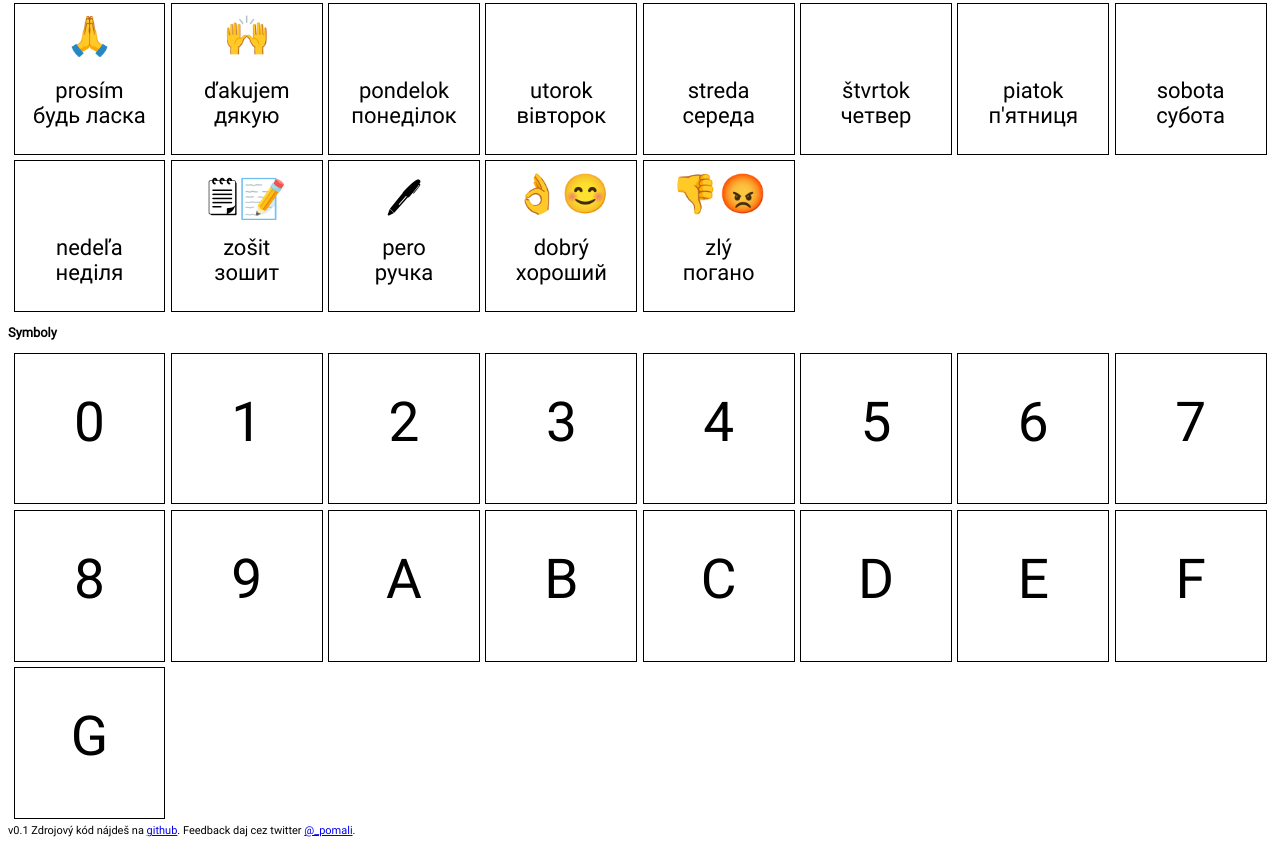
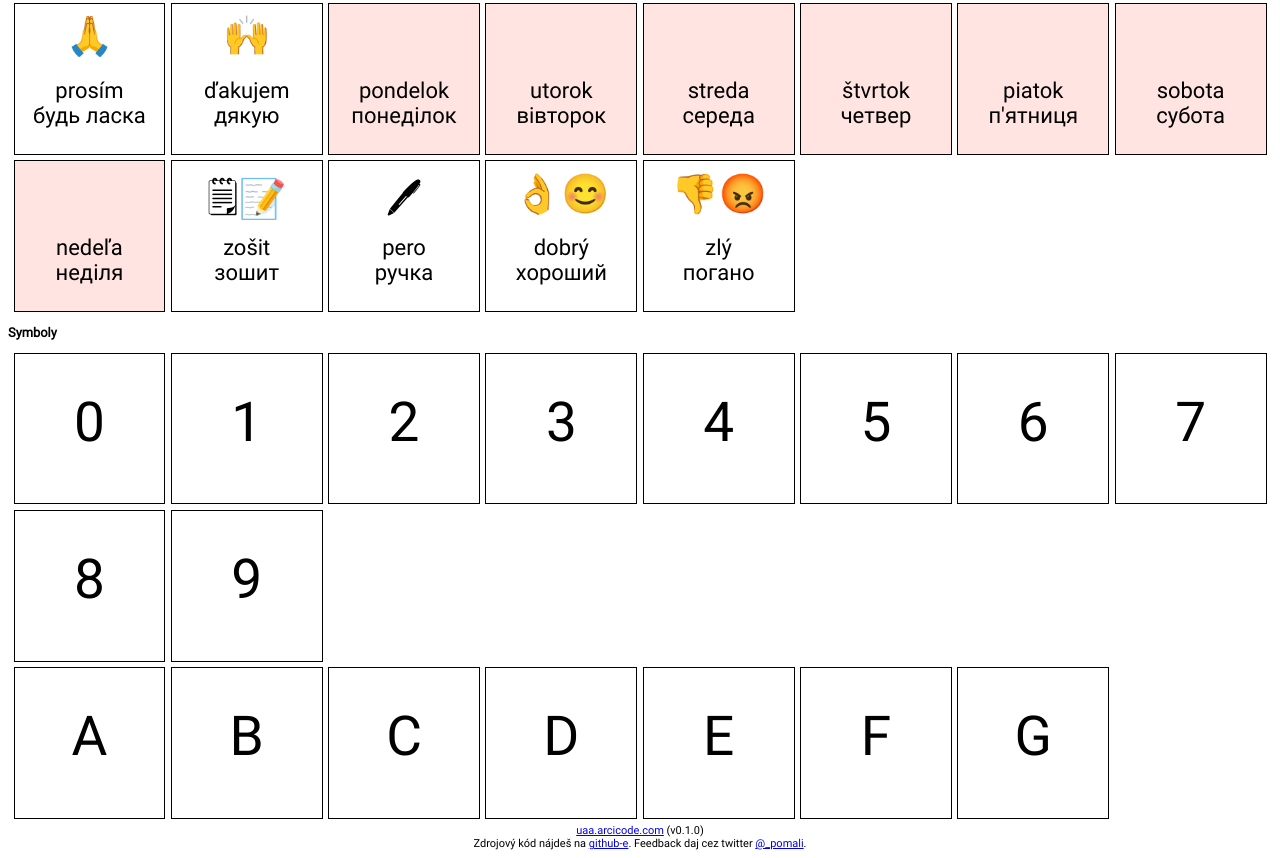
Before and after one commit to pomali/ukazuj-ua, an Eleventy site: page index.njk in a window 1280 px wide. Shown: the part 1131-1989 px from the top of the page. Built offline with nearby package versions, Linux system fonts and the light colour scheme; Eleventy itself is replaced by a stand-in of ours; files that its build step writes are made by us from their sources.

Commit message:
Add color, update css, scripts

```diff
--- a/_data/dictionary.json
+++ b/_data/dictionary.json
@@ -3,32 +3,72 @@
     "sk": "áno",
     "ua": "Так",
     "img": "",
-    "emoji": "✔️"
+    "emoji": "✔️",
+    "color": "white"
   },
   {
     "sk": "nie",
     "ua": "ні",
     "img": "",
-    "emoji": "❌"
+    "emoji": "❌",
+    "color": "white"
   },
   {
     "sk": "neviem",
     "ua": "не знаю",
     "img": "",
-    "emoji": "❔"
+    "emoji": "❔",
+    "color": "white"
   },
   {
     "sk": "dom",
     "ua": "Будинок",
     "ua_alt": ["Дім"],
     "img": "",
-    "emoji": "🏠"
+    "emoji": "🏠",
+    "color": "honeydew"
   },
   {
     "sk": "trieda",
     "ua": "клас",
     "img": "",
-    "emoji": "👦🪑🧑‍🏫"
+    "emoji": "👦🪑🧑‍🏫",
+    "color": "honeydew"
+  },
+  {
+    "sk": "škola",
+    "ua": "Школу",
+    "img": "",
+    "emoji": "🏫",
+    "color": "honeydew"
+  },
+  {
+    "sk": "chodba",
+    "ua": "коридор",
+    "img": "",
+    "emoji": "",
+    "color": "honeydew"
+  },
+  {
+    "sk": "miestnosť",
+    "ua": "кімната",
+    "img": "",
+    "emoji": "",
+    "color": "honeydew"
+  },
+  {
+    "sk": "záchod",
+    "ua": "туалет",
+    "img": "",
+    "emoji": "🚽",
+    "color": "honeydew"
+  },
+  {
+    "sk": "dvere",
+    "ua": "двері",
+    "img": "",
+    "emoji": "🚪",
+    "color": "honeydew"
   },
   {
     "sk": "preukaz",
@@ -37,76 +77,22 @@
     "emoji": "🛂🪪"
   },
   {
-    "sk": "škola",
-    "ua": "Школу",
-    "img": "",
-    "emoji": "🏫"
-  },
-  {
     "sk": "formulár",
     "ua": "опитувальник",
     "img": "",
     "emoji": "📝"
   },
   {
-    "sk": "chodba",
-    "ua": "коридор",
+    "sk": "jazyk",
+    "ua": "мову",
     "img": "",
-    "emoji": ""
+    "emoji": "🇺🇦👅🇸🇰"
   },
   {
-    "sk": "miestnosť",
-    "ua": "кімната",
+    "sk": "domáca úloha",
+    "ua": "Домашня робота",
     "img": "",
-    "emoji": ""
-  },
-  {
-    "sk": "záchod",
-    "ua": "туалет",
-    "img": "",
-    "emoji": "🚽"
-  },
-  {
-    "sk": "dvere",
-    "ua": "двері",
-    "img": "",
-    "emoji": "🚪"
-  },
-  {
-    "sk": "hodina (vyučovacia)",
-    "ua": "урок",
-    "img": "",
-    "emoji": "👦⏳👩‍🏫"
-  },
-  {
-    "sk": "obed",
-    "ua": "обід",
-    "img": "",
-    "emoji": "🍽🍲🍝"
-  },
-  {
-    "sk": "lyžica",
-    "ua": "ложка",
-    "img": "",
-    "emoji": "🥄"
-  },
-  {
-    "sk": "vydlička",
-    "ua": "ящірка",
-    "img": "",
-    "emoji": "🍴"
-  },
-  {
-    "sk": "nôž",
-    "ua": "ніж",
-    "img": "",
-    "emoji": "🍴"
-  },
-  {
-    "sk": "tanier",
-    "ua": "тарілка",
-    "img": "",
-    "emoji": "🍽"
+    "emoji": "📄"
   },
   {
     "sk": "papuče",
@@ -127,6 +113,47 @@
     "emoji": "👩‍🏫"
   },
   {
+    "sk": "hodina (vyučovacia)",
+    "ua": "урок",
+    "img": "",
+    "emoji": "👦⏳👩‍🏫"
+  },
+  {
+    "sk": "obed",
+    "ua": "обід",
+    "img": "",
+    "emoji": "🍽🍲🍝",
+    "color": "antiquewhite"
+  },
+  {
+    "sk": "lyžica",
+    "ua": "ложка",
+    "img": "",
+    "emoji": "🥄",
+    "color": "antiquewhite"
+  },
+  {
+    "sk": "vydlička",
+    "ua": "ящірка",
+    "img": "",
+    "emoji": "🍴",
+    "color": "antiquewhite"
+  },
+  {
+    "sk": "nôž",
+    "ua": "ніж",
+    "img": "",
+    "emoji": "🍴",
+    "color": "antiquewhite"
+  },
+  {
+    "sk": "tanier",
+    "ua": "тарілка",
+    "img": "",
+    "emoji": "🍽",
+    "color": "antiquewhite"
+  },
+  {
     "sk": "autobus",
     "ua": "автобус",
     "img": "",
@@ -137,18 +164,6 @@
     "ua": "трамвай",
     "img": "",
     "emoji": "🚋"
-  },
-  {
-    "sk": "domáca úloha",
-    "ua": "Домашня робота",
-    "img": "",
-    "emoji": "📄"
-  },
-  {
-    "sk": "jazyk",
-    "ua": "мову",
-    "img": "",
-    "emoji": "👅"
   },
   {
     "sk": "pred",
@@ -282,19 +297,22 @@
     "sk": "von",
     "ua": "зовні",
     "img": "",
-    "emoji": "🏠→🌳"
+    "emoji": "🏠→🌳",
+    "color": "honeydew"
   },
   {
     "sk": "dvor",
     "ua": "дворик",
     "img": "",
-    "emoji": "🌳⚽️🏟"
+    "emoji": "🌳⚽️🏟",
+    "color": "honeydew"
   },
   {
     "sk": "dnu",
     "ua": "дну",
     "img": "",
-    "emoji": "🌳→🏠"
+    "emoji": "🌳→🏠",
+    "color": "honeydew"
   },
   {
     "sk": "cez",
@@ -355,43 +373,50 @@
     "sk": "pondelok",
     "ua": "понеділок",
     "img": "",
-    "emoji": ""
+    "emoji": "",
+    "color": "mistyrose"
   },
   {
     "sk": "utorok",
     "ua": "вівторок",
     "img": "",
-    "emoji": ""
+    "emoji": "",
+    "color": "mistyrose"
   },
   {
     "sk": "streda",
     "ua": "середа",
     "img": "",
-    "emoji": ""
+    "emoji": "",
+    "color": "mistyrose"
   },
   {
     "sk": "štvrtok",
     "ua": "четвер",
     "img": "",
-    "emoji": ""
+    "emoji": "",
+    "color": "mistyrose"
   },
   {
     "sk": "piatok",
     "ua": "п'ятниця",
     "img": "",
-    "emoji": ""
+    "emoji": "",
+    "color": "mistyrose"
   },
   {
     "sk": "sobota",
     "ua": "субота",
     "img": "",
-    "emoji": ""
+    "emoji": "",
+    "color": "mistyrose"
   },
   {
     "sk": "nedeľa",
     "ua": "неділя",
     "img": "",
-    "emoji": ""
+    "emoji": "",
+    "color": "mistyrose"
   },
 
   {
--- a/_data/symbols.json
+++ b/_data/symbols.json
@@ -1,19 +1,4 @@
 [
-  "0",
-  "1",
-  "2",
-  "3",
-  "4",
-  "5",
-  "6",
-  "7",
-  "8",
-  "9",
-  "A",
-  "B",
-  "C",
-  "D",
-  "E",
-  "F",
-  "G"
+  ["0", "1", "2", "3", "4", "5", "6", "7", "8", "9"],
+  ["A", "B", "C", "D", "E", "F", "G"]
 ]
--- a/_includes/footer.njk
+++ b/_includes/footer.njk
@@ -1,5 +1,9 @@
-<div>
-    v0.1
-    Zdrojový kód nájdeš na <a href="https://github.com/pomali/ukazuj-ua">github</a>.
+<div class="footer">
+    <div>
+        <a href="https://uaa.arcicode.com/">uaa.arcicode.com</a> (v{% version %})
+    </div>
+    <div>
+    Zdrojový kód nájdeš na <a href="https://github.com/pomali/ukazuj-ua">github-e</a>.
     Feedback daj cez twitter <a href="https://twitter.com/_pomali">@_pomali</a>.
+    </div>
 </div>
--- a/index.njk
+++ b/index.njk
@@ -4,7 +4,7 @@
         <meta charset="utf-8">
         <meta name="viewport" content="width=device-width, initial-scale=1">
 
-        <title>Ukrajinsko-Slovenský obrazkový slovník</title>
+        <title>Ukazuj-UA - Ukrajinsko-Slovenský obrazkový slovník</title>
         <meta name="description" content="Ukrajinsko-Slovenský obrazkový slovník">
         <meta name="author" content="pom">
 
@@ -19,45 +19,14 @@
         <link rel="apple-touch-icon" href="/apple-touch-icon.png">
 
         <link  rel="stylesheet" href="/static/style.css">
-
-        <link  rel="stylesheet" href="/static/print.css" media="print" >
-
-        <style>
-            .card-grid {
-                display: grid;
-                margin: 0.5em;
-                grid-template-columns: repeat(auto-fill, minmax(13em, 1fr));
-                gap: 0.5rem;
-            }
-            .card:is(a, a:hover, a:visited, a:link, div) {
-                display: block;
-
-                color: black;
-                text-decoration: none;
-
-                border: 1px solid;
-                {# aspect-ratio: 0.7071085624; /* a4 aspect ratio */ #}
-                aspect-ratio: 1;
-                text-align: center;
-                overflow: auto;
-                break-inside: avoid;
-            }
-            .card .emoji {
-                font-size: 3.5em;
-                height: 5rem;
-                margin: 0.25em 0;
-                max-width: 100%;
-                overflow: auto;
-            }
-            .card .word {
-                font-size: 2em;
-            }
-            .card.symbol {
-                font-size: 5em;
-                line-height: 2.5em;
-                text-align: center;
-            }
-        </style>
+        <link  rel="stylesheet" href="/static/print.css" media="print">
+        <link  rel="stylesheet" href="/static/screen.css" media="screen">
+        <script>
+            if ("serviceWorker" in navigator)
+                navigator
+                    .serviceWorker
+                    .register("/service-worker.js");
+        </script>
     </head>
 
     <body>
@@ -68,7 +37,7 @@
 
         <div class="card-grid">
             {%- for word in dictionary -%}
-                <a href="/slovo/{{ word.sk | slug }}/" class="card">
+                <a href="/slovo/{{ word.sk | slug }}/" class="card {{word.color}}">
                     <div class="emoji">{{ word.emoji }}</div>
                     <div class="image">{{ word.img }}</div>
                     <div class="lang-sk word">{{ word.sk }}</div>
@@ -78,13 +47,16 @@
         </div>
 
         <h3>Symboly</h3>
+
+        {%- for group in symbols -%}
             <div class="card-grid">
-            {%- for s in symbols -%}
+                {%- for s in group -%}
                     <div class="card symbol">
                         {{s}}
                     </div>
                 {%- endfor -%}
             </div>
+        {%- endfor -%}
 
         {%- include "footer.njk" -%}
 
--- a/single.njk
+++ b/single.njk
@@ -29,7 +29,7 @@ permalink: "slovo/{{ word.sk | slug }}/"
 
         <link  rel="stylesheet" href="/static/print.css" media="print" >
         <style>
-            .card {
+            .single-card {
                 font-size: 2em;
                 margin: auto;
 
@@ -41,21 +41,21 @@ permalink: "slovo/{{ word.sk | slug }}/"
                 text-align: center;
                 overflow: auto;
             }
-            .card .emoji {
+            .single-card .emoji {
                 font-size: 3.5em;
                 margin: 0.25em 0;
                 max-width: 100%;
                 overflow: auto;
             }
-            .card .words {
+            .single-card .words {
                 text-align: left;
                 margin: auto;
                 width: fit-content;
             }
-            .card .word {
+            .single-card .word {
                 font-size: 2em;
             }
-            .card .word .t {
+            .single-card .word .t {
                 margin-left: 0.25em;
                 margin-right: 1em;
             }
@@ -63,28 +63,34 @@ permalink: "slovo/{{ word.sk | slug }}/"
                 display: inline-block;
             }
         </style>
+        <script>
+            if ("serviceWorker" in navigator)
+                navigator
+                    .serviceWorker
+                    .register("/service-worker.js");
+        </script>
     </head>
 
     <body>
         <div  class="toolbox">
             <a href="/">⏎späť</a>
-            <button class="share">✉️zdieľaj</button>
+            <a class="share" href="mailto:?subject=Ukrajinsko-Slovensk%C3%BD%20obrazkov%C3%BD%20slovn%C3%ADk&amp;body=Vysk%C3%BA%C5%A1aj%20uaa.arcicode.com" target="_blank" rel="noopener noreferrer">✉️zdieľaj</a>
         </div>
 
         <div>
-            <div class="card">
+            <div class="single-card">
                 <div class="emoji">{{ word.emoji }}</div>
                 <div class="image">{{ word.img }}</div>
                 <div class="words">
                     <div class="lang-sk word">🇸🇰<span class="t">{{ word.sk }}</span>
                         <div class="links">
-                            <a href="https://translate.google.com/?sl=uk&amp;text={{word.sk}}" title="Google Translate">🔉</a>
+                            <a href="https://translate.google.com/?q={{word.sk}}&amp;sl=sk&amp;tl=uk" title="Google Translate">🔉</a>
                             <a href="https://www.google.com/search?q={{word.sk}}&amp;tbm=isch">🖼</a>
                         </div>
                     </div>
                     <div class="lang-ua word">🇺🇦<span class="t">{{ word.ua }}</span>
                         <div class="links">
-                            <a href="https://translate.google.com/?sl=uk&amp;text={{word.ua}}" title="Google Translate">🔉</a>
+                            <a href="https://translate.google.com/?q={{word.ua}}&amp;sl=uk&amp;tl=sk" title="Google Translate">🔉</a>
                             <a href="https://www.google.com/search?q={{word.ua}}&amp;tbm=isch">🖼</a>
                         </div>
                     </div>
--- a/static/print.css
+++ b/static/print.css
@@ -1,3 +1,6 @@
+html {
+  font-size: 9pt;
+}
 .toolbox {
   display: none;
 }
@@ -11,4 +14,19 @@ a:visited {
 
 .card {
   break-inside: avoid;
+  /* width: 12em; */
 }
+/* .card-grid {
+  display: flex;
+  flex-wrap: wrap;
+  gap: 0.3em;
+  margin: 0.5em;
+  break-inside: auto;
+} */
+.card.symbol {
+  width: 3em;
+}
+
+.single-card .links {
+  display: none;
+}
--- /dev/null
+++ b/static/screen.css
@@ -0,0 +1,9 @@
+.card.honeydew {
+  background: honeydew;
+}
+.card.antiquewhite {
+  background: antiquewhite;
+}
+.card.mistyrose {
+  background: mistyrose;
+}
--- a/static/style.css
+++ b/static/style.css
@@ -31,5 +31,41 @@ html {
 }
 
 .footer {
+  text-align: center;
+  margin: auto;
+}
+.card-grid {
+  display: grid;
+  margin: 0.5em;
+  grid-template-columns: repeat(auto-fill, minmax(13em, 1fr));
+  gap: 0.5rem;
+  justify-content: center;
+}
 
+.card:is(a, a:hover, a:visited, a:link, div) {
+  display: block;
+
+  color: black;
+  text-decoration: none;
+
+  border: 1px solid;
+  /* aspect-ratio: 0.7071085624;  a4 aspect ratio */
+  aspect-ratio: 1;
+  text-align: center;
+  overflow: auto;
+  break-inside: avoid;
 }
+.card .emoji {
+  font-size: 3.5em;
+  height: 5rem;
+  margin: 0.25em 0;
+  max-width: 100%;
+}
+.card .word {
+  font-size: 2em;
+}
+.card.symbol {
+  font-size: 5em;
+  line-height: 2.5em;
+  text-align: center;
+}
```
Also changed, not shown: package.json (+7 -3 lines), .eleventy.js, manifest.webmanifest (added), 2 other files. Lines whose indentation alone changed are shown as unchanged.
